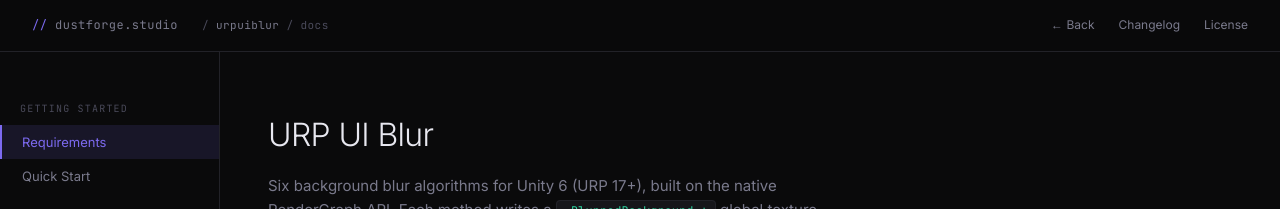
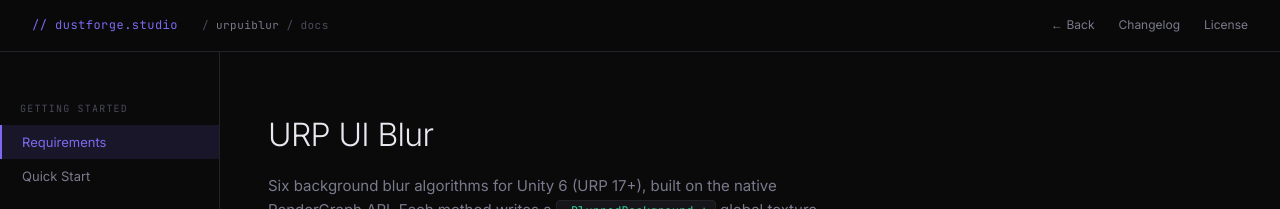
Before and after one commit to dustforgestudio/dustforgestudio.github.io, a Jekyll site: the page urpuiblur/docs/index.html, which Jekyll copies as it is, in a window 1280 px wide. Shown: the top 209 px of the page. Built offline with Jekyll 4.4.1, drawn with Linux system fonts in a browser that asks for light colours.

Commit message:
Update index.html

```diff
--- a/urpuiblur/docs/index.html
+++ b/urpuiblur/docs/index.html
@@ -310,7 +310,7 @@
 
 <nav>
   <div class="nav-left">
-    <a class="nav-logo" href="/"><span>//</span> dustforge.studio</a>
+    <a class="nav-logo" href="/"><span>// dustforge.studio</span></a>
     <span class="nav-breadcrumb">/ <span>urpuiblur</span> / docs</span>
   </div>
   <div class="nav-links">
```
